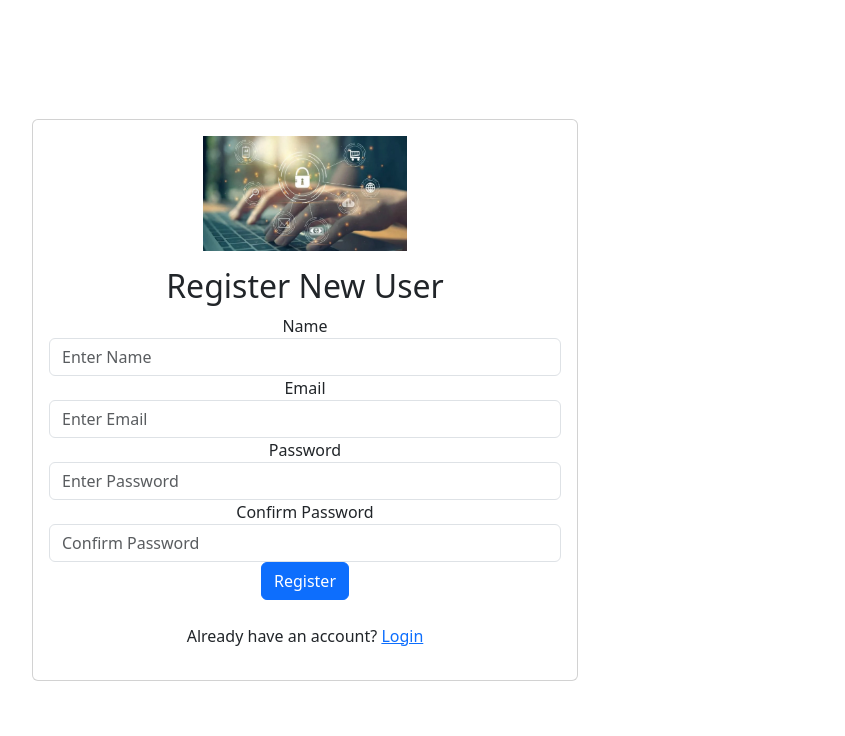
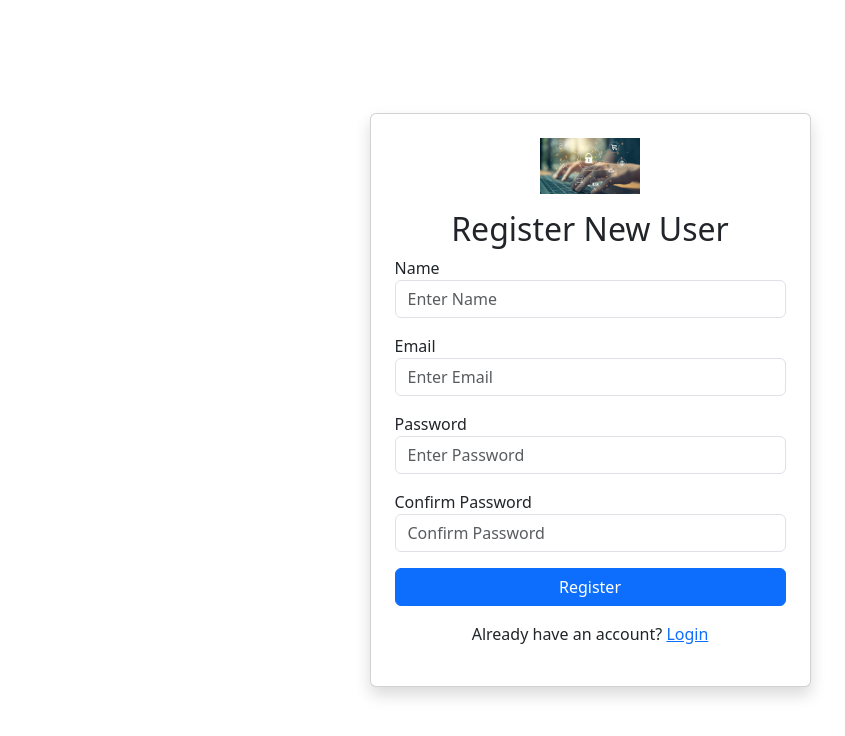
Before and after one commit to Abhishekkasturay/Auth, a React (Vite) app in the folder frontend/: page /auth/register in a window 1280 px wide. Shown: the top 736 px of the page, without its empty margins (50-895 px from the left). Built offline with nearby package versions, Linux system fonts and the light colour scheme; no server answers.

Commit message:
Update register.jsx

```diff
--- a/frontend/src/components/register.jsx
+++ b/frontend/src/components/register.jsx
@@ -2,7 +2,6 @@ import React, { useState } from "react";
 import { useNavigate, Link } from "react-router-dom";
 import secureIcon from "../assets/secure-icon.png"; // ✅ Import image
 import axios from "axios";
-
 
 const Register = () => {
   const [formData, setFormData] = useState({
@@ -13,6 +12,7 @@ const Register = () => {
   });
   const [message, setMessage] = useState("");
   const navigate = useNavigate();
+
   const handleChange = (e) => {
     setFormData({ ...formData, [e.target.name]: e.target.value });
   };
@@ -26,16 +26,16 @@ const Register = () => {
       return;
     }
 
-      console.log("📌 Register button clicked! Sending request...");
+    console.log("📌 Register button clicked! Sending request...");
 
     try {
       const response = await axios.post(
-        "https://auth-sorq.onrender.com/api/auth/register", // Ensure this matches your backend route
+        "https://auth-sorq.onrender.com/api/auth/register",
         formData,
         { headers: { "Content-Type": "application/json" } }
       );
 
-console.log("✅ API Response:", response);
+      console.log("✅ API Response:", response);
 
       if (response.status === 201) {
         navigate("/auth/login");
@@ -50,17 +50,17 @@ console.log("✅ API Response:", response);
   };
 
   return (
-    <div className="container d-flex justify-content-center align-items-center vh-100">
-      <div className="row">
-        <div className="col-md-6">
-          <div className="card card-body text-center">
-            <h1 className="mb-3">
-              <img src={secureIcon} alt="icon" width="40%" />
-            </h1>
-            <h2>Register New User</h2>
+    <div className="container vh-100 d-flex align-items-center justify-content-center">
+      <div className="row w-100 justify-content-center">
+        <div className="col-md-6 col-lg-5">
+          <div className="card shadow p-4">
+            <div className="text-center">
+              <img src={secureIcon} alt="icon" width="100" className="mb-3" />
+              <h2>Register New User</h2>
+            </div>
             {message && <div className="alert alert-danger">{message}</div>}
             <form onSubmit={handleSubmit}>
-              <div className="form-group">
+              <div className="form-group mb-3">
                 <label htmlFor="name">Name</label>
                 <input
                   type="text"
@@ -70,9 +70,10 @@ console.log("✅ API Response:", response);
                   placeholder="Enter Name"
                   value={formData.name}
                   onChange={handleChange}
+                  required
                 />
               </div>
-              <div className="form-group">
+              <div className="form-group mb-3">
                 <label htmlFor="email">Email</label>
                 <input
                   type="email"
@@ -82,9 +83,10 @@ console.log("✅ API Response:", response);
                   placeholder="Enter Email"
                   value={formData.email}
                   onChange={handleChange}
+                  required
                 />
               </div>
-              <div className="form-group">
+              <div className="form-group mb-3">
                 <label htmlFor="password">Password</label>
                 <input
                   type="password"
@@ -94,9 +96,10 @@ console.log("✅ API Response:", response);
                   placeholder="Enter Password"
                   value={formData.password}
                   onChange={handleChange}
+                  required
                 />
               </div>
-              <div className="form-group">
+              <div className="form-group mb-3">
                 <label htmlFor="password2">Confirm Password</label>
                 <input
                   type="password"
@@ -106,13 +109,14 @@ console.log("✅ API Response:", response);
                   placeholder="Confirm Password"
                   value={formData.password2}
                   onChange={handleChange}
+                  required
                 />
               </div>
-              <button type="submit" className="btn btn-primary btn-block">
+              <button type="submit" className="btn btn-primary w-100">
                 Register
               </button>
             </form>
-            <p className="mt-4">
+            <p className="mt-3 text-center">
               Already have an account? <Link to="/auth/login">Login</Link>
             </p>
           </div>
```
